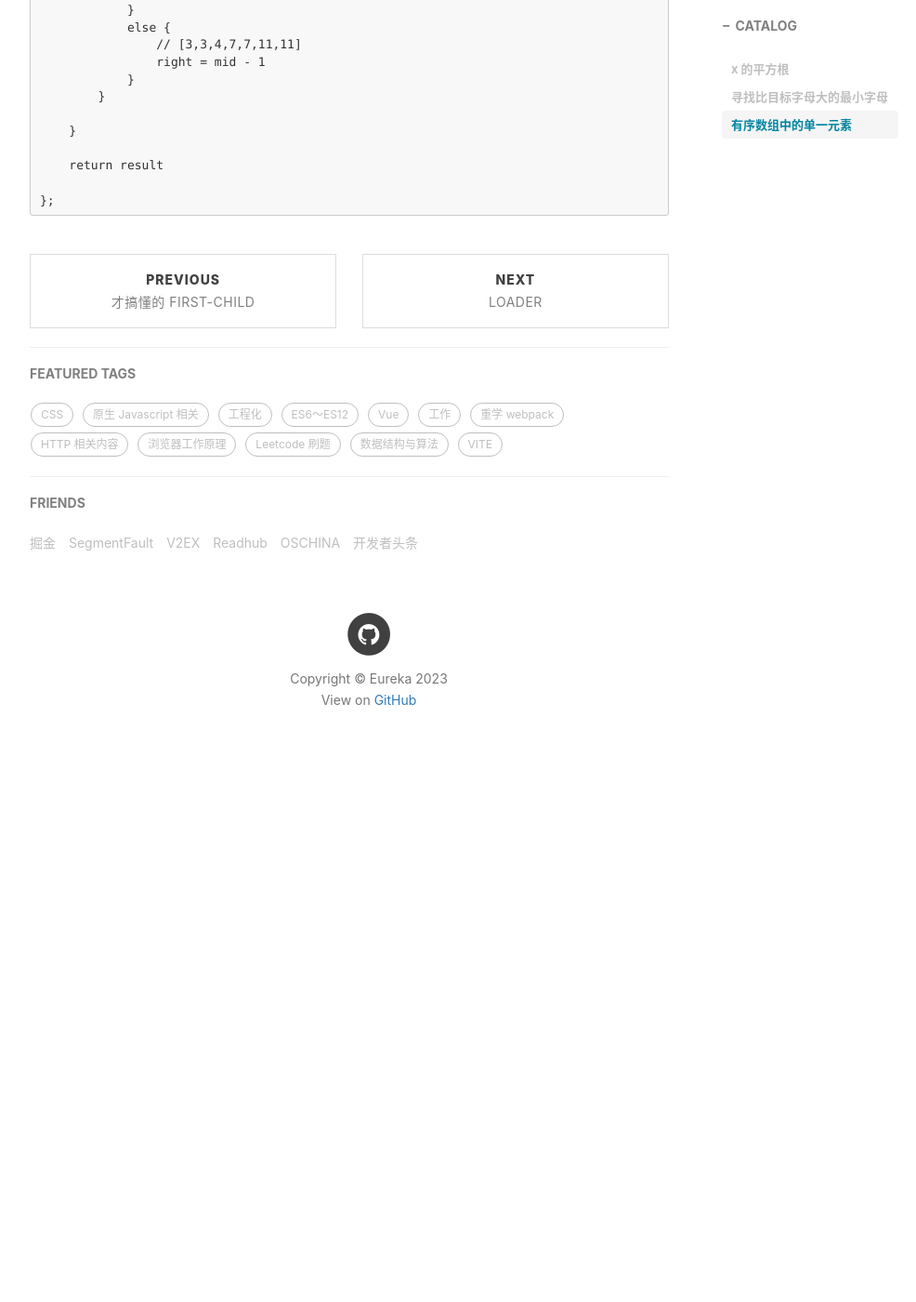
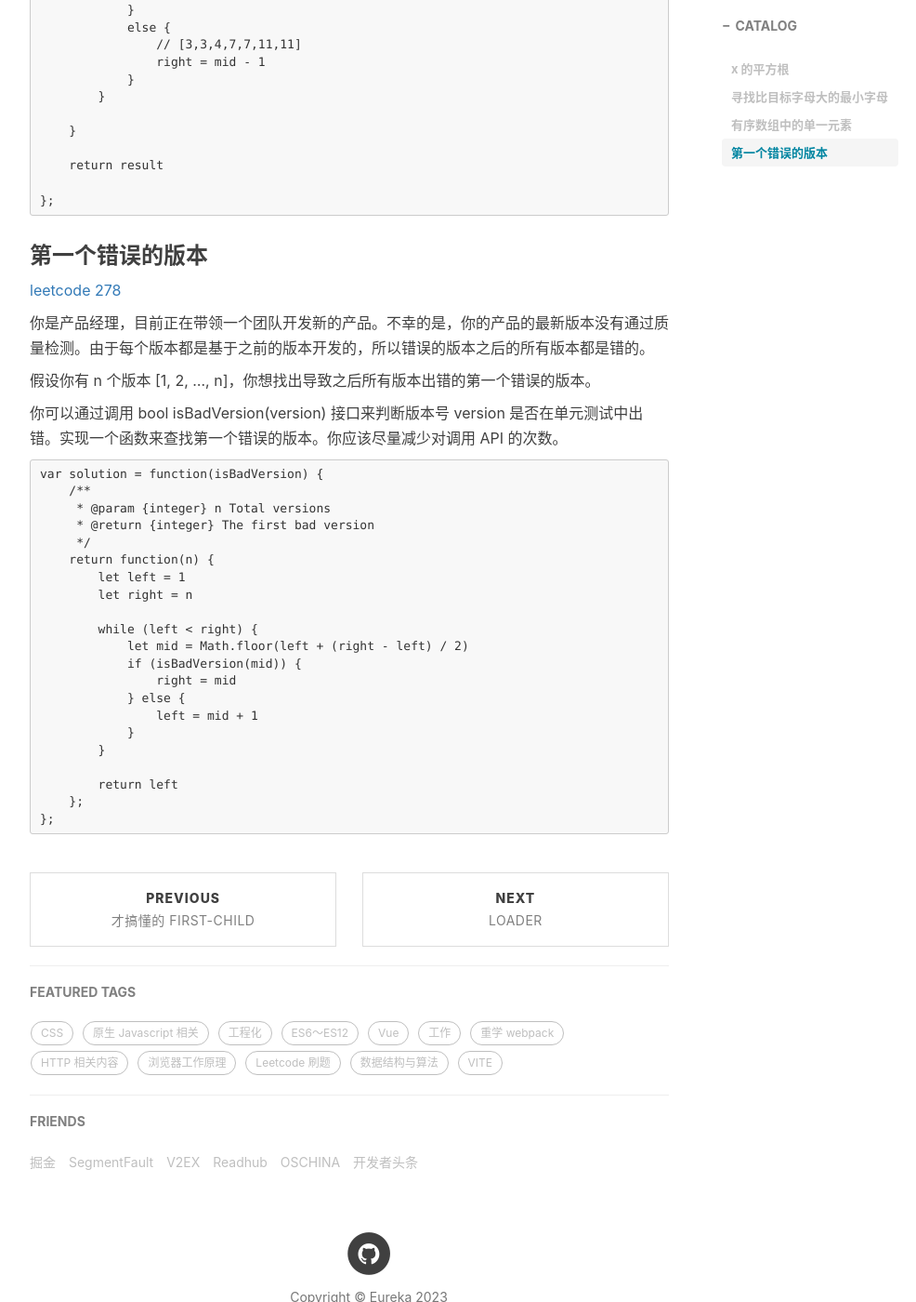
Before and after one commit to Eureka-M/Eureka-M.github.io, a Jekyll site: the page built from _posts/Leetcode 刷题/2023-05-22-二分查找.md, in a window 1280 px wide and 1400 px high, scrolled down 3197 px. Shown: the whole window at 93% size, without its empty margins (243-1229 px from the left). Built offline with Jekyll 4.4.1, drawn with Linux system fonts in a browser that asks for light colours; nearby versions of some CDN libraries; comment, search, counter and statistics services are not loaded; before the commit the page ends 4027 px from its top, so only the background shows below that.

Commit message:
add: leetcode 278

````diff
--- a/_posts/Leetcode 刷题/2023-05-22-二分查找.md
+++ b/_posts/Leetcode 刷题/2023-05-22-二分查找.md
@@ -169,3 +169,37 @@ var singleNonDuplicate = function(nums) {
 
 };
 ```
+
+### 第一个错误的版本
+
+[leetcode 278](https://leetcode.cn/problems/first-bad-version/description/)
+
+你是产品经理，目前正在带领一个团队开发新的产品。不幸的是，你的产品的最新版本没有通过质量检测。由于每个版本都是基于之前的版本开发的，所以错误的版本之后的所有版本都是错的。
+
+假设你有 n 个版本 [1, 2, ..., n]，你想找出导致之后所有版本出错的第一个错误的版本。
+
+你可以通过调用 bool isBadVersion(version) 接口来判断版本号 version 是否在单元测试中出错。实现一个函数来查找第一个错误的版本。你应该尽量减少对调用 API 的次数。
+
+```
+var solution = function(isBadVersion) {
+    /**
+     * @param {integer} n Total versions
+     * @return {integer} The first bad version
+     */
+    return function(n) {
+        let left = 1
+        let right = n
+
+        while (left < right) {
+            let mid = Math.floor(left + (right - left) / 2)
+            if (isBadVersion(mid)) {
+                right = mid
+            } else {
+                left = mid + 1
+            }
+        }
+
+        return left
+    };
+};
+```
````
Also changed, not shown: _posts/Leetcode 刷题/2023-03-18-01 刷题目录.md (+1 -1 lines).
